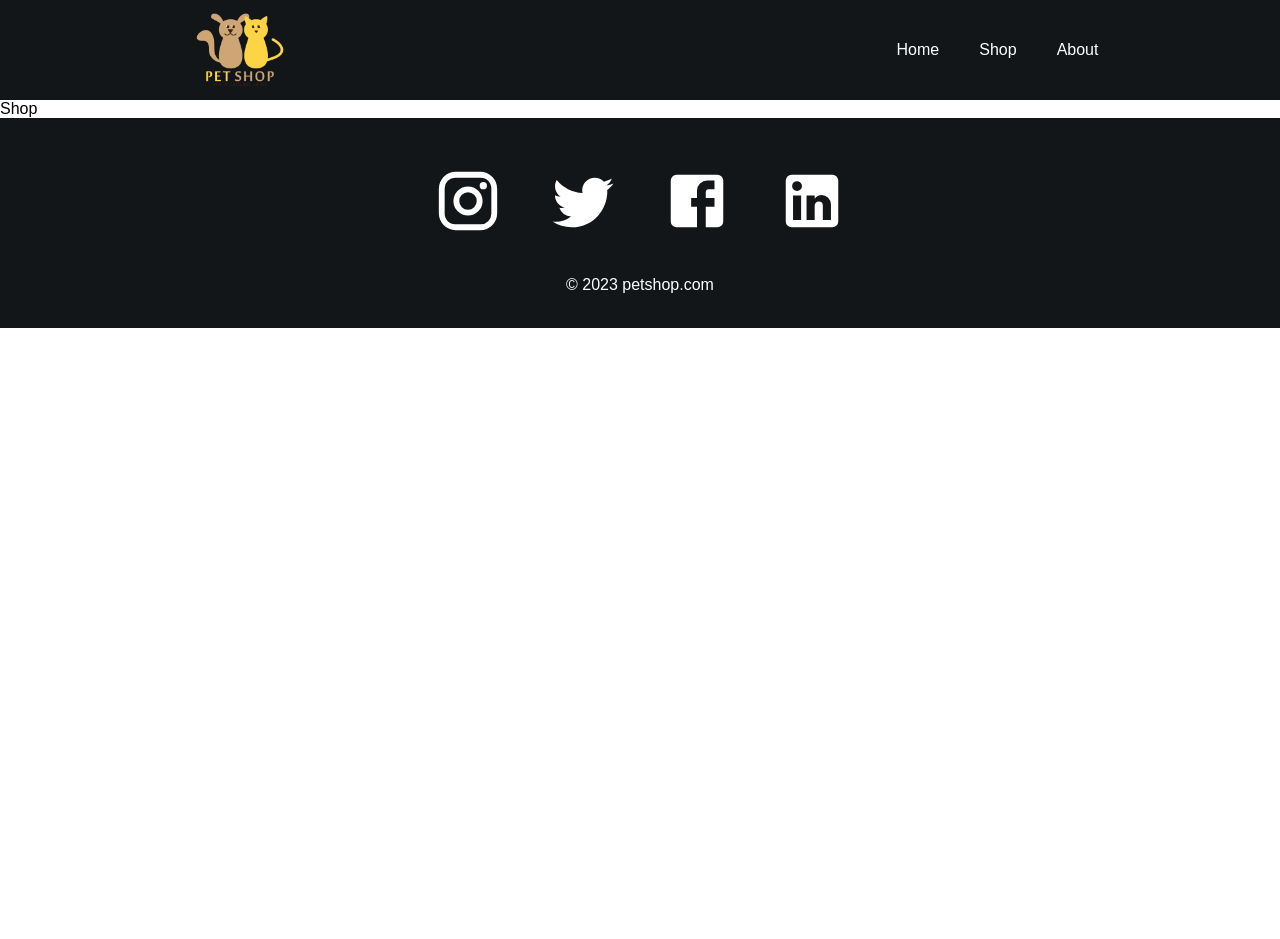
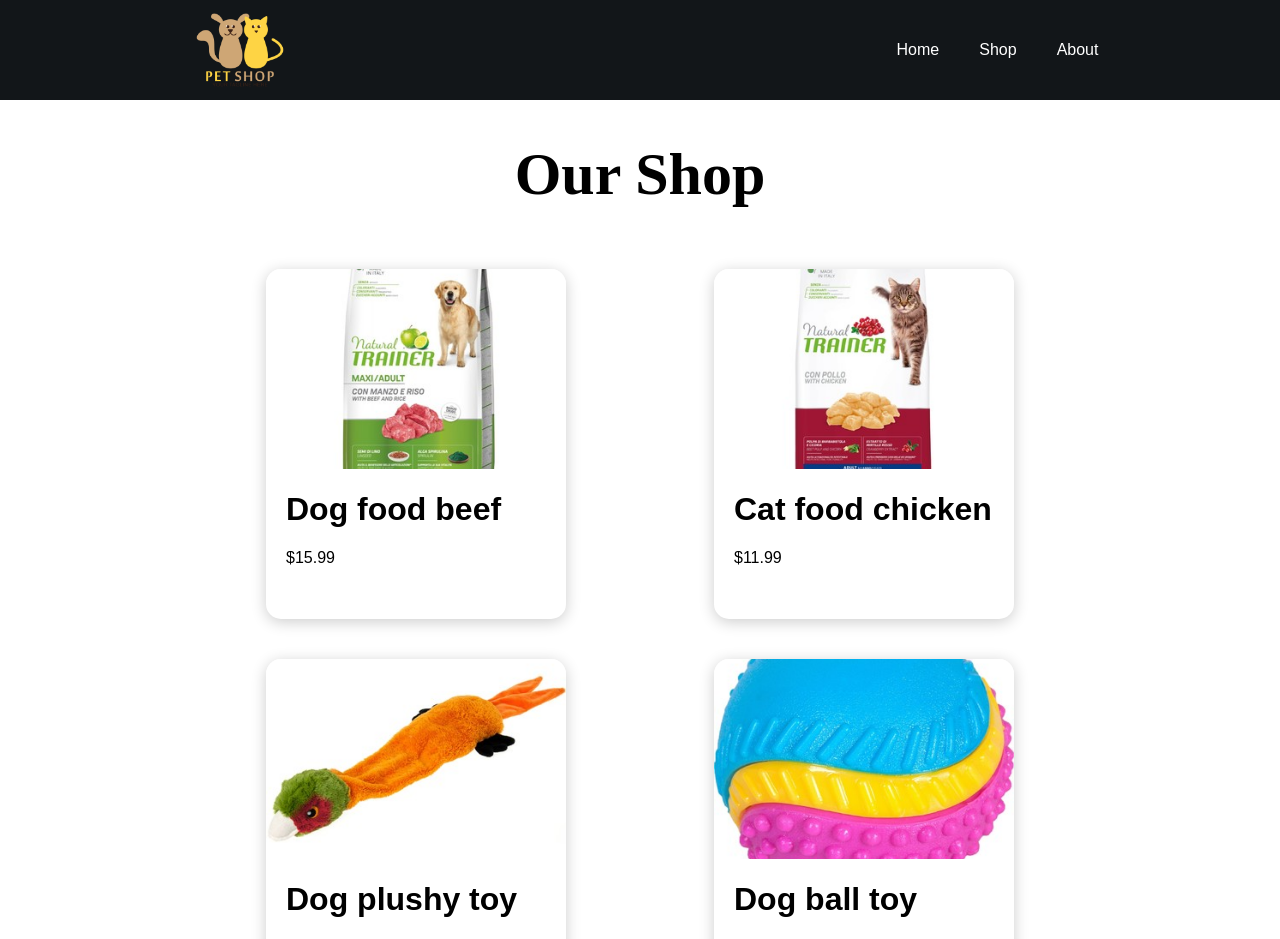
Before and after one commit to prosenicaa/petshop_react, a React (Create React App) app: page /shop in a window 1280 px wide. Shown: the top 939 px of the page. Before the commit the page ends 800 px from the top, so only its background shows below. Built offline with nearby package versions, Linux system fonts and the light colour scheme.

Commit message:
Napravljena Shop stranica, ShopList i ShopItem

```diff
--- /dev/null
+++ b/src/components/ShopItem.js
@@ -0,0 +1,13 @@
+import React from "react";
+
+function ShopItem({ image, name, price }) {
+  return (
+    <div className="shopItem">
+      <div style={{ backgroundImage: `url(${image})` }}> </div>
+      <h1> {name} </h1>
+      <p> ${price} </p>
+    </div>
+  );
+}
+
+export default ShopItem;
--- /dev/null
+++ b/src/data/ShopList.js
@@ -0,0 +1,39 @@
+import DogFood1 from "../img/hranaZaPse1.jpg";
+import CatFood1 from "../img/hranaZaMacke1.jpg";
+import DogToy1 from "../img/igrackaZaPse5.jpg";
+import DogToy2 from "../img/igrackaZaPse3.jpg";
+import CatToy1 from "../img/igrackaZaMacke1.jpg";
+import CatToy2 from "../img/igrackaZaMacke2.jpg";
+
+export const ShopList = [
+  {
+    name: "Dog food beef",
+    image: DogFood1,
+    price: 15.99,
+  },
+  {
+    name: "Cat food chicken",
+    image: CatFood1,
+    price: 11.99,
+  },
+  {
+    name: "Dog plushy toy",
+    image: DogToy1,
+    price: 6.53,
+  },
+  {
+    name: "Dog ball toy",
+    image: DogToy2,
+    price: 7.99,
+  },
+  {
+    name: "Cat toy 1",
+    image: CatToy1,
+    price: 4.99,
+  },
+  {
+    name: "Cat toy 2",
+    image: CatToy2,
+    price: 7.99,
+  },
+];
--- a/src/pages/Shop.js
+++ b/src/pages/Shop.js
@@ -1,7 +1,26 @@
 import React from "react";
+import { ShopList } from "../data/ShopList";
+import ShopItem from "../components/ShopItem";
+import "../styles/Shop.css";
 
 function Shop() {
-  return <div>Shop</div>;
+  return (
+    <div className="shop">
+      <h1 className="shopTitle">Our Shop</h1>
+      <div className="shopList">
+        {ShopList.map((shopItem, key) => {
+          return (
+            <ShopItem
+              key={key}
+              image={shopItem.image}
+              name={shopItem.name}
+              price={shopItem.price}
+            />
+          );
+        })}
+      </div>
+    </div>
+  );
 }
 
 export default Shop;
--- /dev/null
+++ b/src/styles/Shop.css
@@ -0,0 +1,61 @@
+.shop {
+    width: 100%;
+    height: auto;
+    display: flex;
+    justify-content: center;
+    align-items: center;
+    flex-direction: column;
+  }
+  .shop .shopTitle {
+    font-family: cursive;
+    font-size: 60px;
+  }
+
+  .shopList {
+    width: 70vw;
+    height: auto;
+    display: grid;
+    grid-template-columns: 1fr 1fr 1fr;
+    place-items: center;
+  }
+
+
+  .shopItem {
+    border-radius: 15px;
+    width: 300px;
+    height: 350px;
+    margin: 20px;
+    box-shadow: 0px 3px 15px rgba(0, 0, 0, 0.2);
+  }
+  .shopItem:hover {
+    box-shadow: 0px 3px 15px rgba(0, 0, 0, 0.5);
+    transition: 0.3s ease-in;
+    cursor: pointer;
+  }
+
+  .shopItem div {
+    border-top-left-radius: 15px;
+    border-top-right-radius: 15px;
+    width: 100%;
+    height: 200px;
+    background-position: center;
+    background-repeat: no-repeat;
+    background-size: cover;
+  }
+
+  .shopItem h1,
+  .shopItem p {
+    margin-left: 20px;
+  }
+
+  @media only screen and (max-width: 1300px) {
+    .shopList {
+      grid-template-columns: 1fr 1fr;
+    }
+  }
+
+  @media only screen and (max-width: 800px) {
+    .shopList {
+      grid-template-columns: 1fr;
+    }
+  }
```
